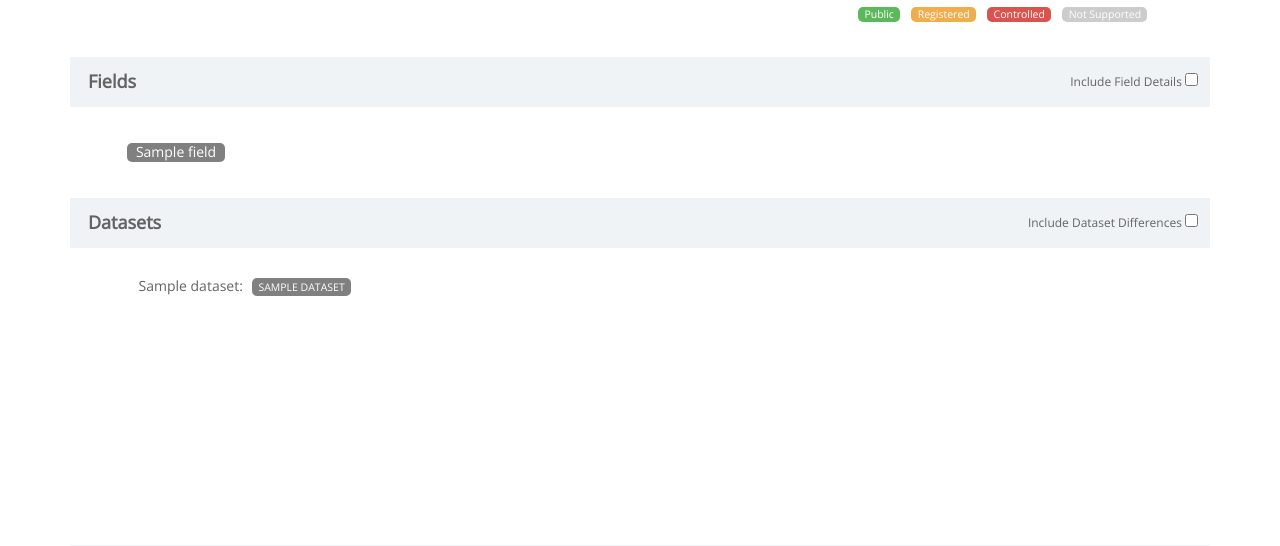
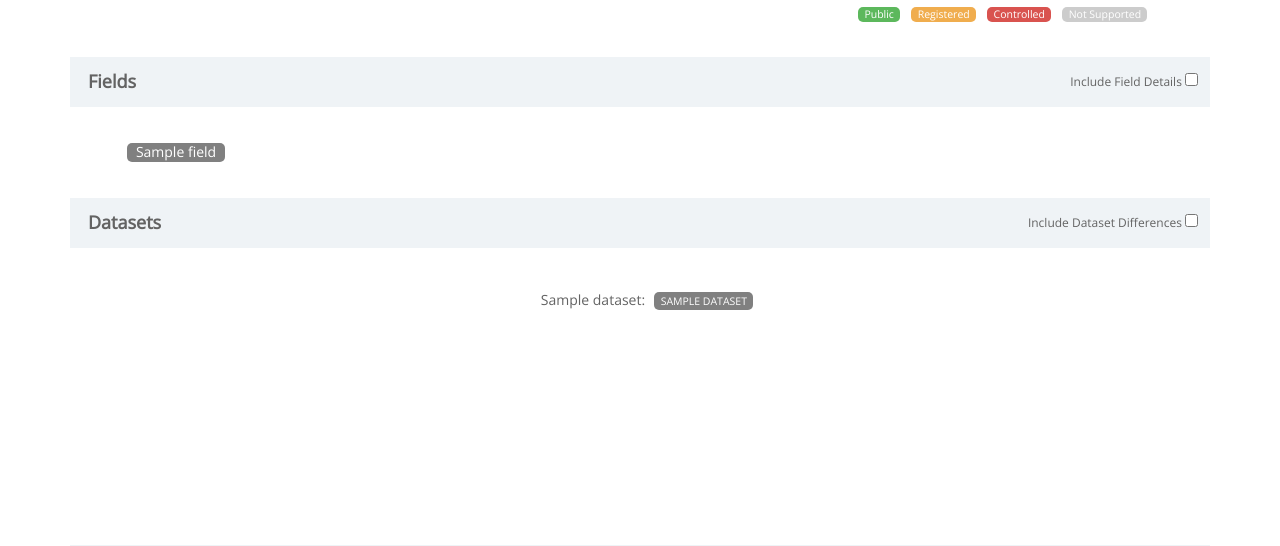
Before and after one commit to EGA-archive/beacon2-ri-api-images, a Django app: template ui/templates/access_levels.html in a window 1280 px wide. Shown: the part 45-591 px from the top of the page. Run offline with Django 3.2, Linux system fonts and the light colour scheme; the template is opened without the code that fills it: most values are stand-ins (such as "Sample title", 1, 10 or a date in 2020); parts of the project's set-up code (start-up, migrations or seed data) failed here and were passed over; some libraries are stand-ins or nearby versions.

Commit message:
Fix UI bug in the access_levels endpoint

```diff
--- a/ui/static/scss/_levels.scss
+++ b/ui/static/scss/_levels.scss
@@ -120,14 +120,18 @@ body {
 
 			}
 
-			ul.datasets {
-				column-count: 4;
-				list-style-type: none;
+			div.datasets {
 				margin: 2em auto;
-				padding: 0;
+				display: flex;
+				flex-flow: row wrap;
+				justify-content: center;
 
-				li {
+
+				p {
+					display: inline-block;
 					text-align: center;
+					padding: 1em;
+					margin: 0 0 0 1em;
 
 					.label {
 						margin-left: 1ex;
--- a/ui/templates/access_levels.html
+++ b/ui/templates/access_levels.html
@@ -70,11 +70,16 @@
 
             <div class="section-content">
                 {% if datasets %}
-                    <ul class="datasets">
+                    <div class="datasets">
+                    {% for d,v in datasets.items %}
+                        <p>{{ d }}: <span class="label label-{{ v|lower|space2underscore }}">{{ v|upper }}</span></p>
+                    {% endfor %}
+                    </div>
+                    <!-- <ul class="datasets">
                     {% for d,v in datasets.items %}
                         <li>{{ d }}: <span class="label label-{{ v|lower|space2underscore }}">{{ v|upper }}</span></li>
                     {% endfor %}
-                    </ul>
+                    </ul>   -->
                 {% else %}
                     <div class="message">
                         <p>There are no datasets with fields differing from the access levels stated above.</p>
```
Also changed, not shown: ui/static/css/fontawesome.v5.0.10.css, ui/static/css/normalize.css, ui/static/css/style.css, 1 other file.
